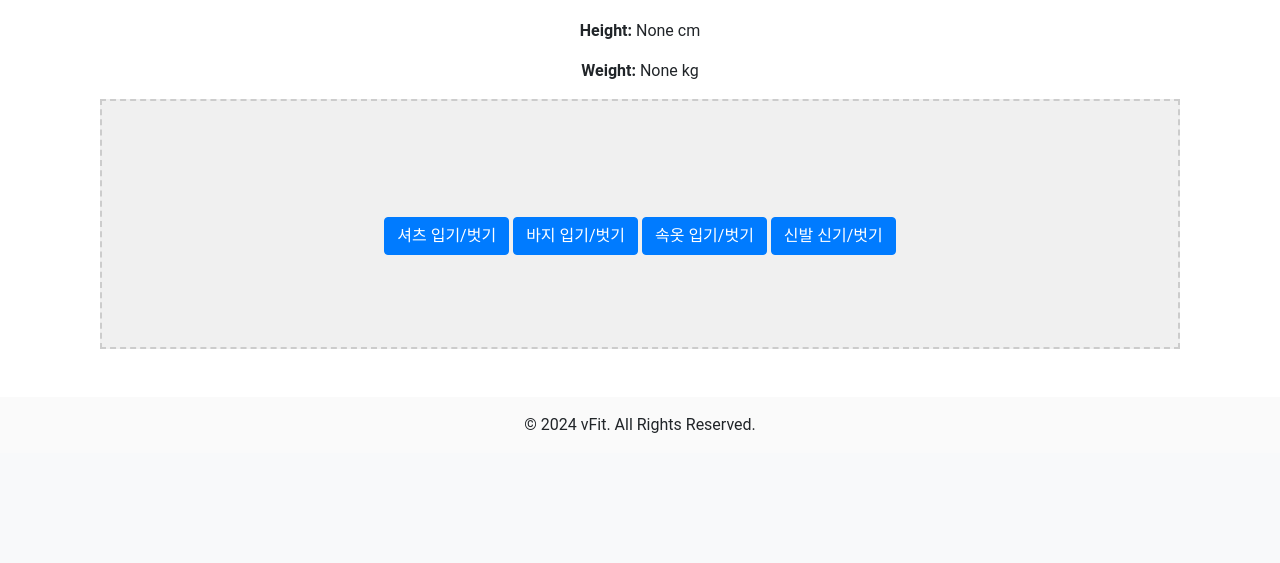
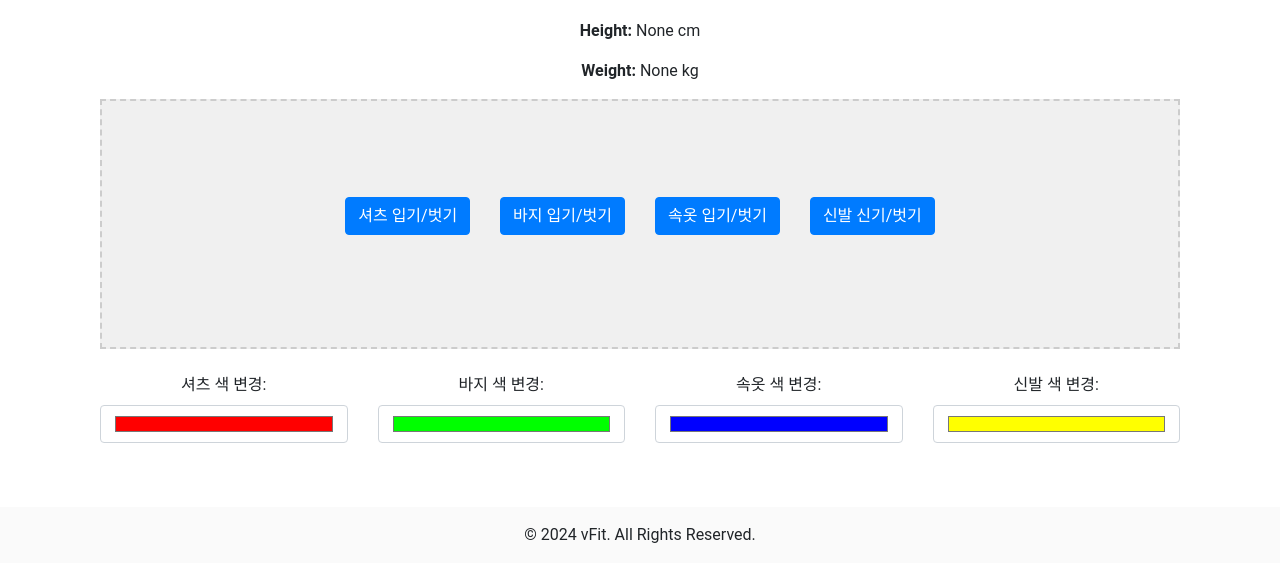
Before and after one commit to WhaleKimm/vFit, a Flask app: page /fitting/ in a window 1280 px wide. Shown: the part 821-1384 px from the top of the page. Before the commit the page ends 1254 px from the top, so only its background shows below. Run offline with Flask 2, Linux system fonts and the light colour scheme; parts of the project's set-up code (start-up, migrations or seed data) failed here and were passed over; some libraries are stand-ins or nearby versions.

Commit message:
옷 색 변경 추가

```diff
--- a/static/js/virtual_fitting.js
+++ b/static/js/virtual_fitting.js
@@ -58,6 +58,7 @@ document.addEventListener('DOMContentLoaded', (event) => {
     const loader = new THREE.GLTFLoader();
     let model;
     const hiddenObjects = []; // 숨겨진 객체를 저장하는 배열
+    const clothes = {}; // 옷 객체를 저장할 변수
 
     loader.load(modelPath, function(gltf) {
         model = gltf.scene;
@@ -111,6 +112,12 @@ document.addEventListener('DOMContentLoaded', (event) => {
             }
         });
 
+        // 옷 객체 저장
+        clothes.shirt = model.getObjectByName("Object_148");
+        clothes.pants = model.getObjectByName("Object_141");
+        clothes.underwear = model.getObjectByName("Object_139");
+        clothes.other = model.getObjectByName("Object_137");
+
         // OrbitControls 추가
         const controls = new THREE.OrbitControls(camera, renderer.domElement);
         controls.update();
@@ -131,6 +138,32 @@ document.addEventListener('DOMContentLoaded', (event) => {
     document.getElementById('show-underwear').addEventListener('click', () => toggleClothingVisibility('Object_139'));
     document.getElementById('show-other').addEventListener('click', () => toggleClothingVisibility('Object_137'));
 
+    // 색상 변경 이벤트 핸들러 추가
+    document.getElementById('shirt-color').addEventListener('input', (event) => {
+        if (clothes.shirt) {
+            clothes.shirt.material.color.set(event.target.value);
+            console.log(`Changed shirt color to: ${event.target.value}`);
+        }
+    });
+    document.getElementById('pants-color').addEventListener('input', (event) => {
+        if (clothes.pants) {
+            clothes.pants.material.color.set(event.target.value);
+            console.log(`Changed pants color to: ${event.target.value}`);
+        }
+    });
+    document.getElementById('underwear-color').addEventListener('input', (event) => {
+        if (clothes.underwear) {
+            clothes.underwear.material.color.set(event.target.value);
+            console.log(`Changed underwear color to: ${event.target.value}`);
+        }
+    });
+    document.getElementById('other-color').addEventListener('input', (event) => {
+        if (clothes.other) {
+            clothes.other.material.color.set(event.target.value);
+            console.log(`Changed other color to: ${event.target.value}`);
+        }
+    });
+
     // 옷의 가시성을 토글하는 함수
     function toggleClothingVisibility(objectName) {
         const object = hiddenObjects.find(obj => obj.name === objectName);
--- a/templates/virtual_fitting.html
+++ b/templates/virtual_fitting.html
@@ -20,16 +20,44 @@
         <p><strong>Weight:</strong> {{ request.args.get('weight') }} kg</p>
     </div>
 
+    <!-- 옷 입히기/벗기기 버튼들 -->
+    <div id="avatar-clothes-preview" class="mb-4">
+        <div class="row">
+            <div class="col-md-3 mb-3">
+                <button id="show-shirt" class="btn btn-primary w-100">셔츠 입기/벗기</button>
+            </div>
+            <div class="col-md-3 mb-3">
+                <button id="show-pants" class="btn btn-primary w-100">바지 입기/벗기</button>
+            </div>
+            <div class="col-md-3 mb-3">
+                <button id="show-underwear" class="btn btn-primary w-100">속옷 입기/벗기</button>
+            </div>
+            <div class="col-md-3 mb-3">
+                <button id="show-other" class="btn btn-primary w-100">신발 신기/벗기</button>
+            </div>
+        </div>
+    </div>
 
-
-    <div id="avatar-clothes-preview" class="mb-4">
-        <!-- 옷을 다시 입히기 위한 버튼 영역 -->
-    <div class="mt-4">
-        <button id="show-shirt" class="btn btn-primary">셔츠 입기/벗기</button>
-        <button id="show-pants" class="btn btn-primary">바지 입기/벗기</button>
-        <button id="show-underwear" class="btn btn-primary">속옷 입기/벗기</button>
-        <button id="show-other" class="btn btn-primary">신발 신기/벗기</button>
-    </div>
+    <!-- 옷 색상 변경 -->
+    <div id="avatar-clothes-color" class="mb-4">
+        <div class="row">
+            <div class="col-md-3 mb-3">
+                <label for="shirt-color" class="form-label">셔츠 색 변경:</label>
+                <input type="color" id="shirt-color" name="shirt-color" class="form-control form-control-color" value="#ff0000">
+            </div>
+            <div class="col-md-3 mb-3">
+                <label for="pants-color" class="form-label">바지 색 변경:</label>
+                <input type="color" id="pants-color" name="pants-color" class="form-control form-control-color" value="#00ff00">
+            </div>
+            <div class="col-md-3 mb-3">
+                <label for="underwear-color" class="form-label">속옷 색 변경:</label>
+                <input type="color" id="underwear-color" name="underwear-color" class="form-control form-control-color" value="#0000ff">
+            </div>
+            <div class="col-md-3 mb-3">
+                <label for="other-color" class="form-label">신발 색 변경:</label>
+                <input type="color" id="other-color" name="other-color" class="form-control form-control-color" value="#ffff00">
+            </div>
+        </div>
     </div>
 </div>
 {% endblock %}
```
